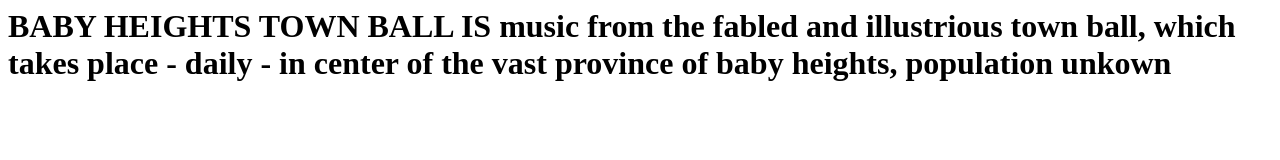
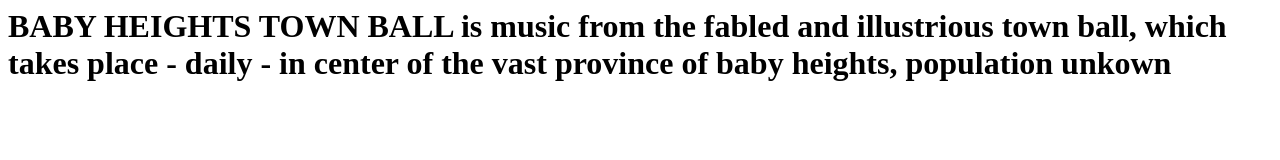
Before and after one commit to evanhohoho/baby-heights-town-ball, a plain HTML site: page index.html in a window 1280 px wide. Drawn offline with Linux system fonts and the light colour scheme.

Commit message:
Update index.html

```diff
--- a/index.html
+++ b/index.html
@@ -6,8 +6,8 @@
 
   <body>
     <h1>
-      BABY HEIGHTS TOWN BALL IS
-      music from the fabled and illustrious town ball,
+      BABY HEIGHTS TOWN BALL is
+       music from the fabled and illustrious town ball,
          which takes place - daily - in center of the vast province of baby heights,
          population unkown </h1>
   </body>
```
